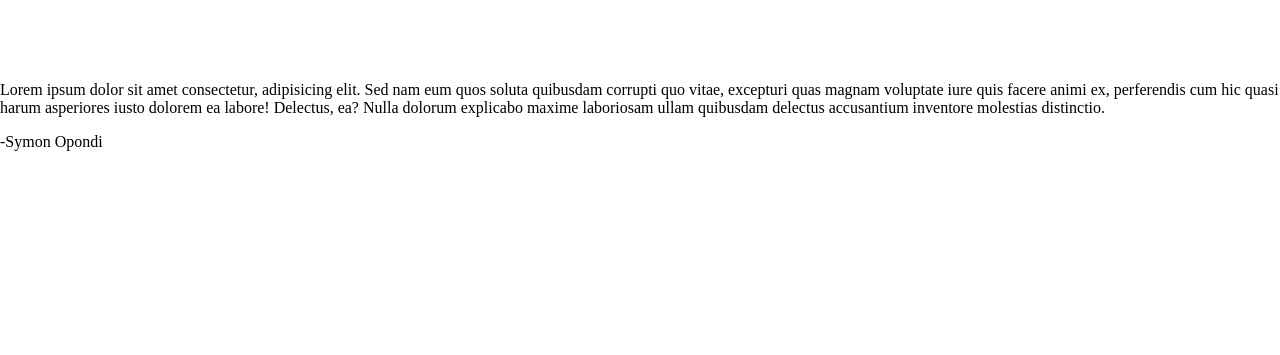
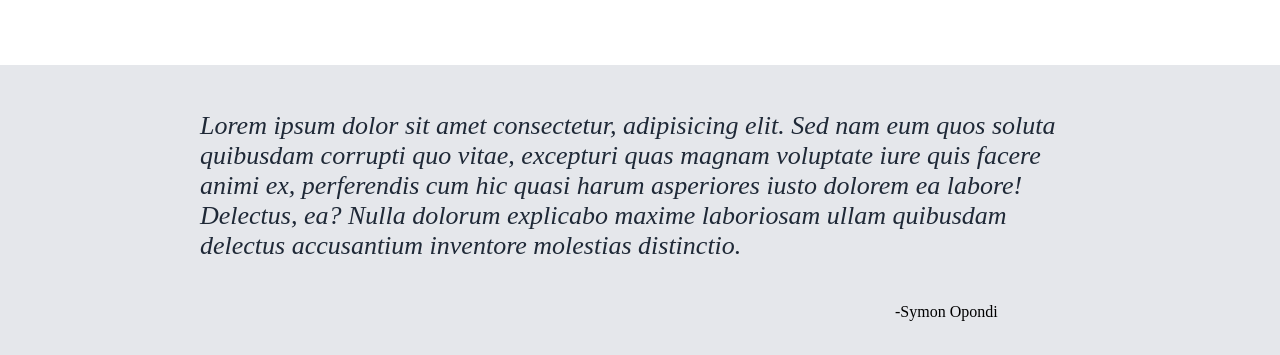
Before and after one commit to symonogwe/Flexbox-project, a plain HTML site: page index.html in a window 1280 px wide. Shown: the part 735-1090 px from the top of the page. Before the commit the page ends 886 px from the top, so only its background shows below. Drawn offline with Linux system fonts and the light colour scheme.

Commit message:
Added Inspiration container to Html and styled it

```diff
--- a/index.html
+++ b/index.html
@@ -53,15 +53,17 @@
       </div>
     </div>
     <div class="inspiration">
-      <p>
-        Lorem ipsum dolor sit amet consectetur, adipisicing elit. Sed nam eum
-        quos soluta quibusdam corrupti quo vitae, excepturi quas magnam
-        voluptate iure quis facere animi ex, perferendis cum hic quasi harum
-        asperiores iusto dolorem ea labore! Delectus, ea? Nulla dolorum
-        explicabo maxime laboriosam ullam quibusdam delectus accusantium
-        inventore molestias distinctio.
+      <p class="inspiration-text">
+        <em
+          >Lorem ipsum dolor sit amet consectetur, adipisicing elit. Sed nam eum
+          quos soluta quibusdam corrupti quo vitae, excepturi quas magnam
+          voluptate iure quis facere animi ex, perferendis cum hic quasi harum
+          asperiores iusto dolorem ea labore! Delectus, ea? Nulla dolorum
+          explicabo maxime laboriosam ullam quibusdam delectus accusantium
+          inventore molestias distinctio.</em
+        >
       </p>
-      <p>-Symon Opondi</p>
+      <p class="inspiration-quote">-Symon Opondi</p>
     </div>
   </body>
 </html>
--- a/style.css
+++ b/style.css
@@ -101,3 +101,20 @@ gap: 30px;
 .text-photo {
     text-align: center;
 }
+
+.inspiration {
+    display: flex;
+    height: 250px;
+    padding: 20px 200px;
+    flex-wrap: wrap;
+    background-color: #E5E7EB;
+}
+
+.inspiration-quote {
+    margin-left: 695px;
+}
+
+.inspiration-text {
+    font-size: 26px;
+    color: #1f2937;
+}
```
